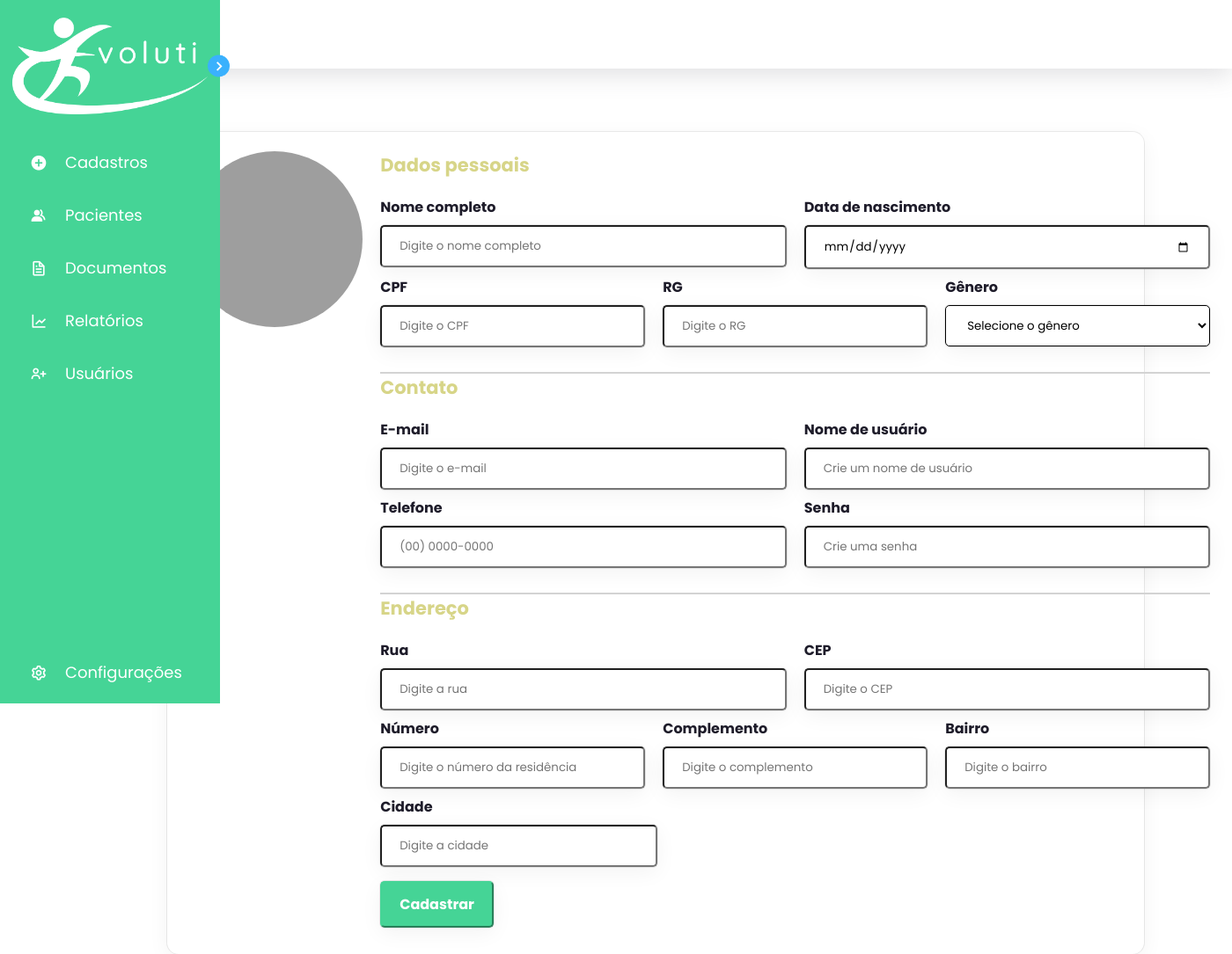
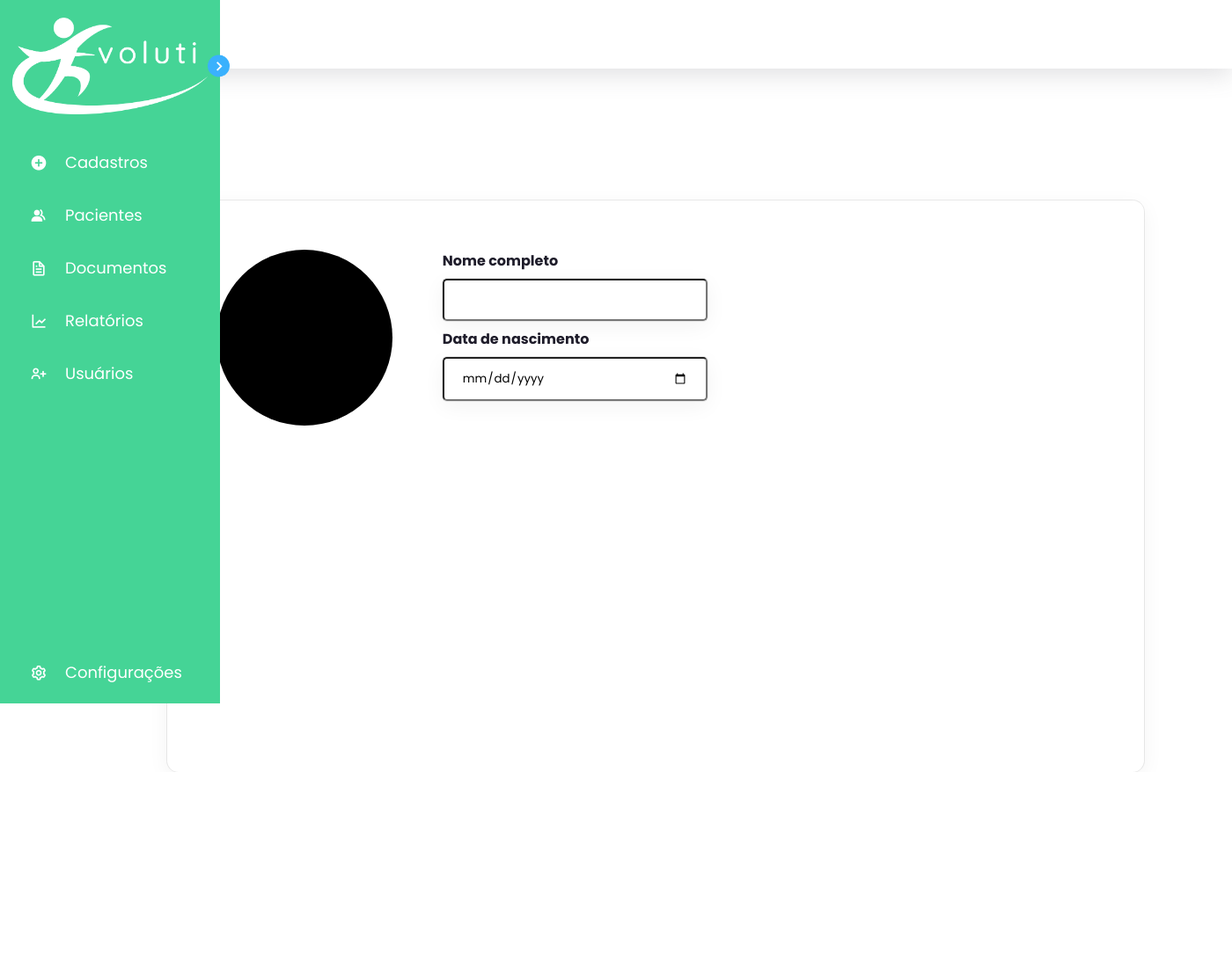
Before and after one commit to MAJE-Tecnologias/Evoluti, a PHP site: page /HTML/Admin/adminView_Cadastro.html in a window 1400 px wide. Shown: the whole page at 88% size. After the commit the page ends 878 px from the top, so only its background shows below. Run offline with PHP 8.4, Linux system fonts and the light colour scheme; some libraries are stand-ins or nearby versions; grey boxes are pictures that could not be loaded.

Commit message:
Revert "Commit 17"
This reverts commit 80c08b89db2fb502f57efd113d111fc8ece93b82.

```diff
--- a/CSS/adminCadastroStyle.css
+++ b/CSS/adminCadastroStyle.css
@@ -16,13 +16,11 @@
 }
 :root{
     /* CORES */
-    --btn_green:#45D496;
     --green:#51f680;
     --white:#fff;
     --dark:#1e1c2a;
     --lightgreen:#95ffb3;
     --blue: #3AB1FD;
-    --bege: #D7D588;
     --lightblue:#46FADF;
     --fundo: #F1F1F1
 
@@ -78,94 +76,49 @@ Funcionario Nav bar
 }
 
 .container_form{
-    display: flex;
-    column-gap: 20px;
     border-radius: 13.16px;
     box-shadow: 0px 0px 0px 1px rgba(0, 0, 0, 0.08), 0px 6px 24px 0px rgba(0, 0, 0, 0.05);
-    padding: 2%;
+    padding: 5%;
     width: 100%;
-    height: fit-content;
+    height: 100%;
 }
 
 /* FORMS */
 
+.grid_forms {
+    display: grid;
+    grid-template-columns: 1fr 3fr;
+    grid-template-rows: 1fr;
+    grid-column-gap: 10px;
+    grid-row-gap: 0px;
+    }
+
+.grid1_forms { grid-area: 1 / 1 / 2 / 2; }
+.grid2_forms { grid-area: 1 / 2 / 2 / 3; }
+
 .container_foto_forms{
-    width: fit-content;
+    width: 100%;
+    align-items: center;
+    justify-content: center;
+    margin: 0 auto;
 }
 
-.container_grid2{
-    width: 100%;
-    height: 100%;
-}
-
-.titulo1{
-padding-bottom: 20px;
-}
-
-.labelTitulos{
-    font-size: 21px;
-    color: var(--bege);
-    font-weight: 700;
-}
 
 .foto_forms{
     width: 200px;
     height: 200px;
     border-radius: 50%;
-    background-image: url("https://picsum.photos/150/150");
+    background: black;
 }
 
-.linhas{
+.form{
+    width: 100%;
     display: flex;
-    flex-wrap: wrap;
-    flex-direction: row;
-}
-
-.linha1{
-    display: flex;
-    flex-direction: row;
-    width: 100%;
-    column-gap: 20px;
-}
-
-.linha2{
-    display: flex;
-    flex-direction: row;
-    margin-bottom: 20px;
-    width: 100%;
-    column-gap: 20px;
-}
-
-.linha2_semMargem{
-    display: flex;
-    flex-direction: row;
-    width: 100%;
-    column-gap: 20px;
-}
-
-.linha3{
-    display: flex;
-    flex-direction: row;
-    width: 100%;
-    align-content: center;
-}
-
-.linha4{
-    display: flex;
-    flex-direction: row;
-    width: 100%;
-    align-content: center;
-}
-
-.barrinha{
-    background-color: lightgrey;
-    width: 100%;
-    height: 2px;
 }
 
 .campos{
     display: flex;
-    width: 100%;
+    width: calc(100% / 2 -15px);
     flex-direction: column;
 }
 
@@ -173,7 +126,7 @@ padding-bottom: 20px;
     font-weight: 700;
 }
 
-input{
+input[type=text] {
     border-radius: 5px;
     background: white;
     box-shadow: 0px 0px 0px 1px rgba(0, 0, 0, 0.08), 0px 6px 24px 0px rgba(0, 0, 0, 0.05);
@@ -182,25 +135,19 @@ input{
     box-sizing: border-box;
   }
 
-select{
-    border-color: black;
+  input[type=date] {
     border-radius: 5px;
     background: white;
     box-shadow: 0px 0px 0px 1px rgba(0, 0, 0, 0.08), 0px 6px 24px 0px rgba(0, 0, 0, 0.05);
     padding: 12px 20px;
     margin: 8px 0;
     box-sizing: border-box;
-}
+  }
 
-#cadastroCidade{
-    width: calc(100% / 3);
-}
+  #cadastroNome{
 
-.btn_cadastrar{
-    border-color: var(--btn_green);
-    background-color: var(--btn_green);
-    border-radius: 5px;
-    color: var(--white);
-    font-size: 16px;
-    font-weight: 700;
-}
+  }
+
+  #dtNasc{
+
+  }
--- a/HTML/Admin/adminView_Cadastro.html
+++ b/HTML/Admin/adminView_Cadastro.html
@@ -29,7 +29,7 @@
 
 <body>
 
-    <nav class="navigation" style="position: fixed; z-index: 1;">
+    <nav class="navigation" style="position: relative;">
 
 
     </nav>
@@ -37,125 +37,34 @@
     <div class="container_cadastroUser">
         <div class="container_view">
             <div class="container_form">
+                <div class="grid_forms">
+                    <div class="grid1_forms">
+                        <div class="container_foto_forms"><div class="foto_forms"></div></div>
+                    </div>
 
-                <div class="container_foto_forms">
-                    <div class="foto_forms"></div>
-                </div>
+                    <div class="grid2_forms">
+                        <div class="form">
                             <form action="" method="POST">
-                    <div class="titulo1"><label class="labelTitulos">Dados pessoais</label></div>
-                    <div class="linhas">
-                        <div class="linha1">
-
                                 <div class="campos">
                                 <label class="labelForms" for="cadastroNome">Nome completo</label>
-                                <input type="text" id="cadastroNome" placeholder="Digite o nome completo">
+                                <input type="text" id="cadastroNome">
                                 </div>
                                 <div class="campos">
-                                <label class="labelForms" for="dtNasc">Data de nascimento</label>
+                                <label class="labelForms" for="cadastroNome">Data de nascimento</label>
                                 <input type="date" id="dtNasc">
                                 </div>
-
-                        </div>
-                        <div class="linha2">
-                            <div class="campos">
-                                <label class="labelForms" for="cadastroCPF">CPF</label>
-                                <input type="text" id="cadastroCPF" placeholder="Digite o CPF">
-                            </div>
-                            <div class="campos">
-                                <label class="labelForms" for="cadastroRG">RG</label>
-                                <input type="text" id="cadastroRG" placeholder="Digite o RG">
-                            </div>
-                            <div class="campos">
-                                <label class="labelForms" for="cadastroGenero">Gênero</label>
-                                <select id="cadastroGenero">
-                                    <option selected value="0">Selecione o gênero</option>
-                                    <option value="1">Masculino</option>
-                                    <option value="2">Feminino</option>
-                                    <option value="3">Outro</option>
-                                  </select>
+                            </form>
                         </div>
                     </div>
-
-                        <div class="barrinha">
 
                 </div>
             </div>
 
-                    <div class="titulo1"><label class="labelTitulos">Contato</label></div>
-                    <div class="linhas">
-                        <div class="linha1">
-
-                            <div class="campos">
-                                <label class="labelForms" for="cadastroEmail">E-mail</label>
-                                <input type="email" id="cadastroEmail" placeholder="Digite o e-mail">
-                            </div>
-                            <div class="campos">
-                                <label class="labelForms" for="cadastroNomeUser">Nome de usuário</label>
-                                <input type="text" id="cadastroNomeUser" placeholder="Crie um nome de usuário">
         </div>
 
     </div>
-                        <div class="linha2">
-                            <div class="campos">
-                                <label class="labelForms" for="cadastroCPF">Telefone</label>
-                                <input type="text" id="cadastroCPF" placeholder="(00) 0000-0000">
-                            </div>
-                            <div class="campos">
-                                <label class="labelForms" for="cadastroRG">Senha</label>
-                                <input type="password" id="cadastroRG" placeholder="Crie uma senha">
-                            </div>
-                        </div>
 
-                        <div class="barrinha">
-
-                        </div>
-                    </div>
-
-                    <div class="titulo1"><label class="labelTitulos">Endereço</label></div>
-                    <div class="linhas">
-                        <div class="linha1">
-
-                            <div class="campos">
-                                <label class="labelForms" for="cadastroRua">Rua</label>
-                                <input type="text" id="cadastroRua" placeholder="Digite a rua">
-                            </div>
-                            <div class="campos">
-                                <label class="labelForms" for="cadastroCEP">CEP</label>
-                                <input type="text" id="cadastroCEP" placeholder="Digite o CEP">
-                            </div>
-
-                        </div>
-                        <div class="linha2_semMargem">
-                            <div class="campos">
-                                <label class="labelForms" for="cadastroNum">Número</label>
-                                <input type="number" id="cadastroNum" placeholder="Digite o número da residência">
-                            </div>
-                            <div class="campos">
-                                <label class="labelForms" for="cadastroComplemento">Complemento</label>
-                                <input type="text" id="cadastroComplemento" placeholder="Digite o complemento">
-                            </div>
-                            <div class="campos">
-                                <label class="labelForms" for="cadastroBairro">Bairro</label>
-                                <input type="text" id="cadastroBairro" placeholder="Digite o bairro">
-                            </div>
-                        </div>
-                        <div class="linha3">
-                            <div class="campos">
-                                <label class="labelForms" for="cadastroCidade">Cidade</label>
-                                <input type="text" id="cadastroCidade" placeholder="Digite a cidade">
-                            </div>
-                        </div>
-                        <div class="linha4">
-                            <input type="submit" class="btn_cadastrar" value="Cadastrar"></input>
-                        </div>
-                    </div>
-                </form>
-
-            </div>
-        </div>
-    </div>
-
-    <nav class="menuLateral" style="z-index: 2;">
+    <nav class="menuLateral">
         <header>
             <div class="imagem-texto">
                 <span class="imagem">
--- a/HTML/index.php
+++ b/HTML/index.php
@@ -43,7 +43,7 @@ include '../MySQL/conecta.php';
                 <li class="nav-item"><a href="#Sobre">Quem somos?</a></li>
 
             </ul>
-            <a href="login.php" class="nav-btn">Entrar</a>
+            <a href="login.html" class="nav-btn">Entrar</a>
             <div class="menuResponsivoIcone">
                 <button onclick="mostrarMenu()"><i class="fa fa-bars"></i></button>
             </div>
```
Lines whose indentation alone changed are shown as unchanged.
